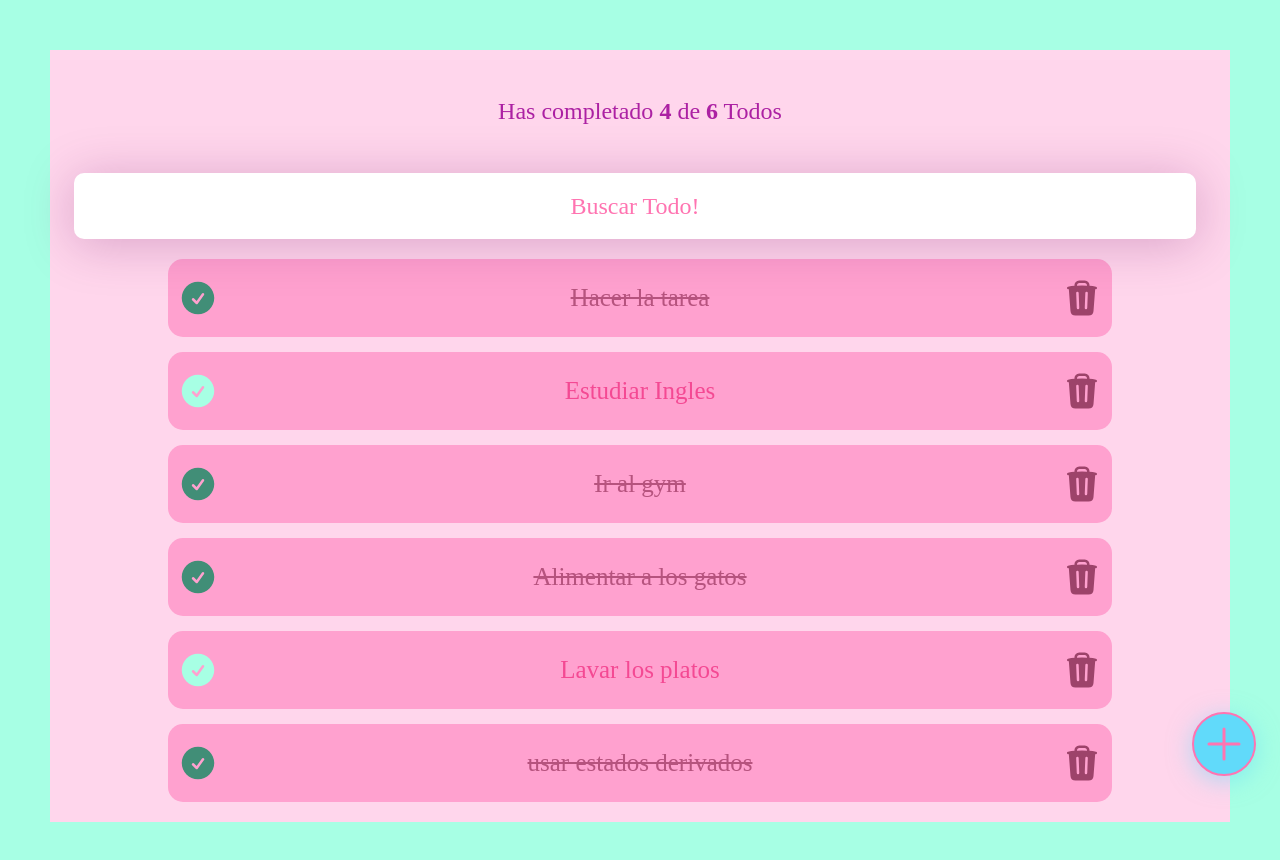
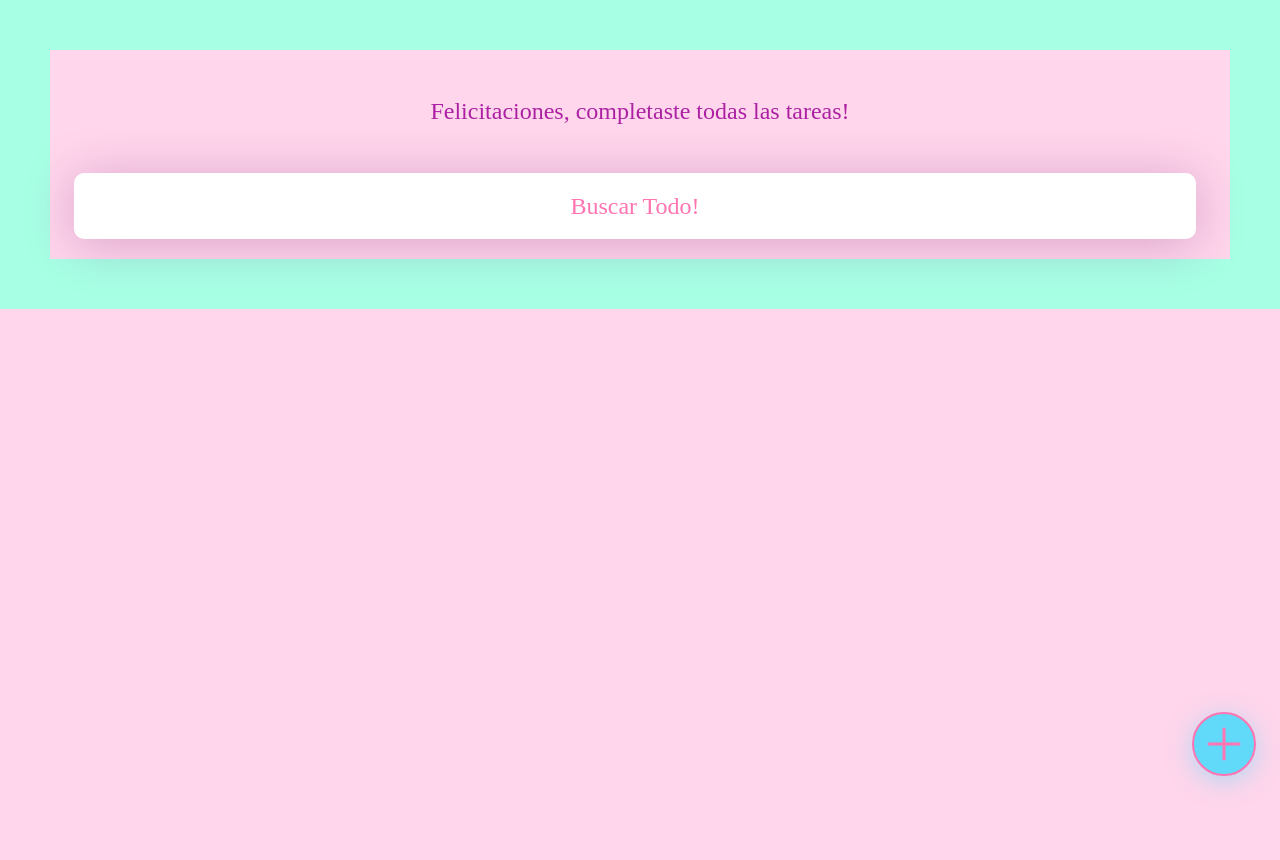
Before and after one commit to CinLo82/todo-react, a React (Create React App) app: page / in a window 1280 px wide. Shown: the top 860 px of the page. After the commit the page ends 800 px from the top, so only its background shows below. Built offline with nearby package versions, Linux system fonts and the light colour scheme.

Commit message:
Persistencia de datos con local Storage

```diff
--- a/src/App.js
+++ b/src/App.js
@@ -5,28 +5,47 @@
 import { TodoItem } from './components/TodoItem'
 import { CreateTodoButton } from './components/CreateTodoButton'
 
-const defaultTodos = [
-  { text: 'Hacer la tarea', completed: true },
-  { text: 'Estudiar Ingles', completed: false },
-  { text: 'Ir al gym', completed: true },
-  { text: 'Alimentar a los gatos', completed: true },
-  { text: 'Lavar los platos', completed: false },
-  { text: 'usar estados derivados', completed: true }
 
-]
+// const defaultTodos = [
+//   { text: 'Hacer la tarea', completed: true },
+//   { text: 'Estudiar Ingles', completed: false },
+//   { text: 'Ir al gym', completed: true },
+//   { text: 'Alimentar a los gatos', completed: true },
+//   { text: 'Lavar los platos', completed: false },
+//   { text: 'usar estados derivados', completed: true }
+// ]
+// localStorage.setItem('TODOS_V1',JSON.stringify(defaultTodos))
+// localStorage.removeItem('TODOS_V1', defaultTodos)
 
 function App() {
-  const [todos, setTodos] = useState(defaultTodos)
+  const localStorageTodos = localStorage.getItem('TODOS_V1')
+
+  let parsedTodos = JSON.parse(localStorageTodos) || [];
+
+  if (!localStorageTodos) {
+    localStorage.setItem('TODOS_V1', JSON.stringify([]))
+    parsedTodos = []
+  } else {
+    parsedTodos = JSON.parse(localStorageTodos)
+  }
+
+  const [todos, setTodos] = useState(parsedTodos)
   const [searchValue, setSearchValue] = useState('')
 
   const completedTodos = todos.filter(todo => !!todo.completed).length
   const totalTodos = todos.length
+
   const searchedTodos = todos.filter(
     (todo) => {
       const todoText = todo.text.toLowerCase()
       const searchText = searchValue.toLowerCase()
       return todoText.includes(searchText)
-    })
+  })
+
+    const saveTodos = (newTodos) => {
+      localStorage.setItem('TODOS_V1', JSON.stringify(newTodos))
+      setTodos(newTodos)
+    }
 
     const completeTodo = (text) => {
       const newTodos = [...todos]
@@ -34,7 +53,7 @@
         (todo) => todo.text === text
       )
       newTodos[todoIndex].completed = true
-      setTodos(newTodos)
+      saveTodos(newTodos)
     }
 
     const deleteTodo = (text) => {
@@ -43,7 +62,7 @@
         (todo) => todo.text === text
       )
       newTodos.splice(todoIndex, 1)
-      setTodos(newTodos)
+      saveTodos(newTodos)
     }
 
     return (
@@ -70,11 +89,9 @@
             ))
           }
         </TodoList>
-
         <CreateTodoButton />
       </>
   )
 }
 
-
 export { App }
--- a/src/components/TodoItem.css
+++ b/src/components/TodoItem.css
@@ -24,7 +24,7 @@
 }
 
 .Icon-trash {
-    color: #9d436a;
+    color: #a09098;
 }
 
 .Icon-trash:hover {
```
